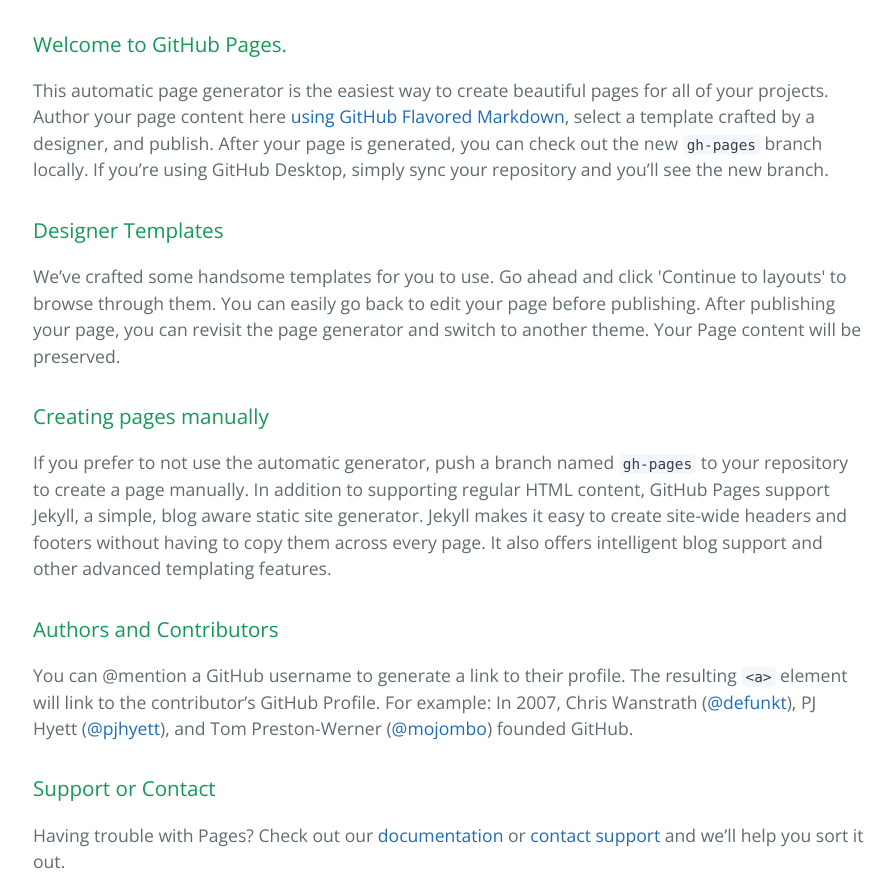
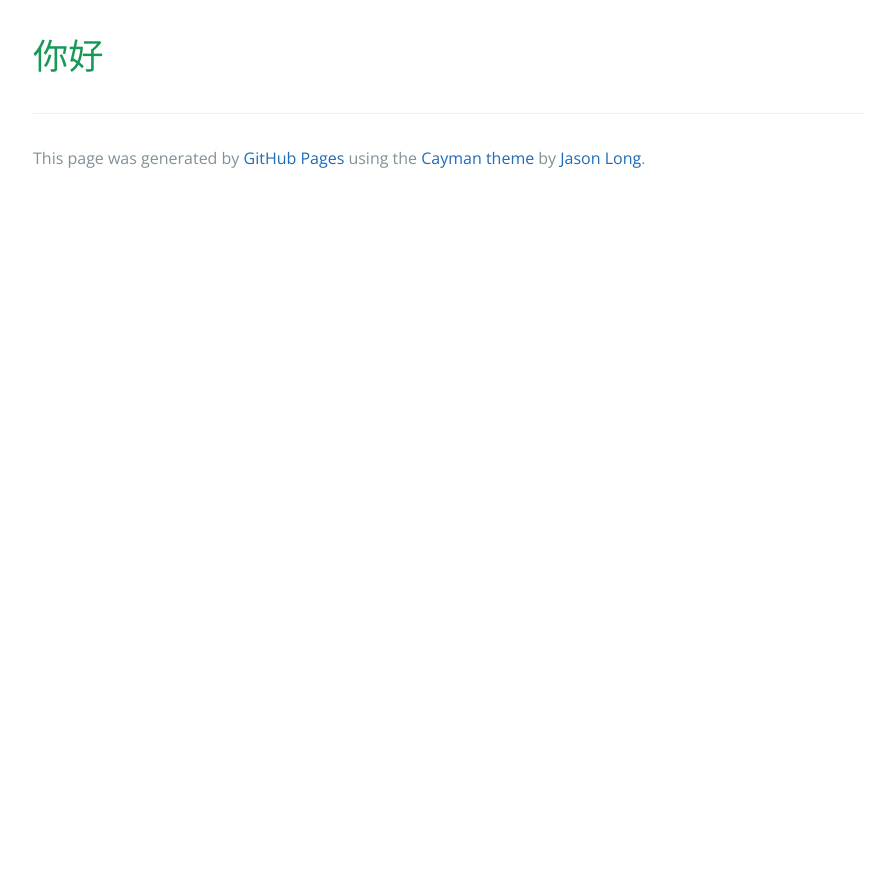
Before and after one commit to moooooorty/moooooorty.github.io, a plain HTML site: page index.html in a window 1280 px wide. Shown: the part 320-1198 px from the top of the page, without its empty margins (191-1083 px from the left). After the commit the page ends 800 px from the top, so only its background shows below. Drawn offline with nearby package versions, Linux system fonts and the light colour scheme.

Commit message:
Replace master branch with page content via GitHub

```diff
--- a/index.html
+++ b/index.html
@@ -16,30 +16,8 @@
     </section>
 
     <section class="main-content">
-      <h3>
-<a id="welcome-to-github-pages" class="anchor" href="#welcome-to-github-pages" aria-hidden="true"><span aria-hidden="true" class="octicon octicon-link"></span></a>Welcome to GitHub Pages.</h3>
-
-<p>This automatic page generator is the easiest way to create beautiful pages for all of your projects. Author your page content here <a href="https://guides.github.com/features/mastering-markdown/">using GitHub Flavored Markdown</a>, select a template crafted by a designer, and publish. After your page is generated, you can check out the new <code>gh-pages</code> branch locally. If you’re using GitHub Desktop, simply sync your repository and you’ll see the new branch.</p>
-
-<h3>
-<a id="designer-templates" class="anchor" href="#designer-templates" aria-hidden="true"><span aria-hidden="true" class="octicon octicon-link"></span></a>Designer Templates</h3>
-
-<p>We’ve crafted some handsome templates for you to use. Go ahead and click 'Continue to layouts' to browse through them. You can easily go back to edit your page before publishing. After publishing your page, you can revisit the page generator and switch to another theme. Your Page content will be preserved.</p>
-
-<h3>
-<a id="creating-pages-manually" class="anchor" href="#creating-pages-manually" aria-hidden="true"><span aria-hidden="true" class="octicon octicon-link"></span></a>Creating pages manually</h3>
-
-<p>If you prefer to not use the automatic generator, push a branch named <code>gh-pages</code> to your repository to create a page manually. In addition to supporting regular HTML content, GitHub Pages support Jekyll, a simple, blog aware static site generator. Jekyll makes it easy to create site-wide headers and footers without having to copy them across every page. It also offers intelligent blog support and other advanced templating features.</p>
-
-<h3>
-<a id="authors-and-contributors" class="anchor" href="#authors-and-contributors" aria-hidden="true"><span aria-hidden="true" class="octicon octicon-link"></span></a>Authors and Contributors</h3>
-
-<p>You can @mention a GitHub username to generate a link to their profile. The resulting <code>&lt;a&gt;</code> element will link to the contributor’s GitHub Profile. For example: In 2007, Chris Wanstrath (<a href="https://github.com/defunkt" class="user-mention">@defunkt</a>), PJ Hyett (<a href="https://github.com/pjhyett" class="user-mention">@pjhyett</a>), and Tom Preston-Werner (<a href="https://github.com/mojombo" class="user-mention">@mojombo</a>) founded GitHub.</p>
-
-<h3>
-<a id="support-or-contact" class="anchor" href="#support-or-contact" aria-hidden="true"><span aria-hidden="true" class="octicon octicon-link"></span></a>Support or Contact</h3>
-
-<p>Having trouble with Pages? Check out our <a href="https://help.github.com/pages">documentation</a> or <a href="https://github.com/contact">contact support</a> and we’ll help you sort it out.</p>
+      <h1>
+<a id="你好" class="anchor" href="#%E4%BD%A0%E5%A5%BD" aria-hidden="true"><span aria-hidden="true" class="octicon octicon-link"></span></a>你好</h1>
 
       <footer class="site-footer">
 
```
Also changed, not shown: params.json (+1 -1 lines).
